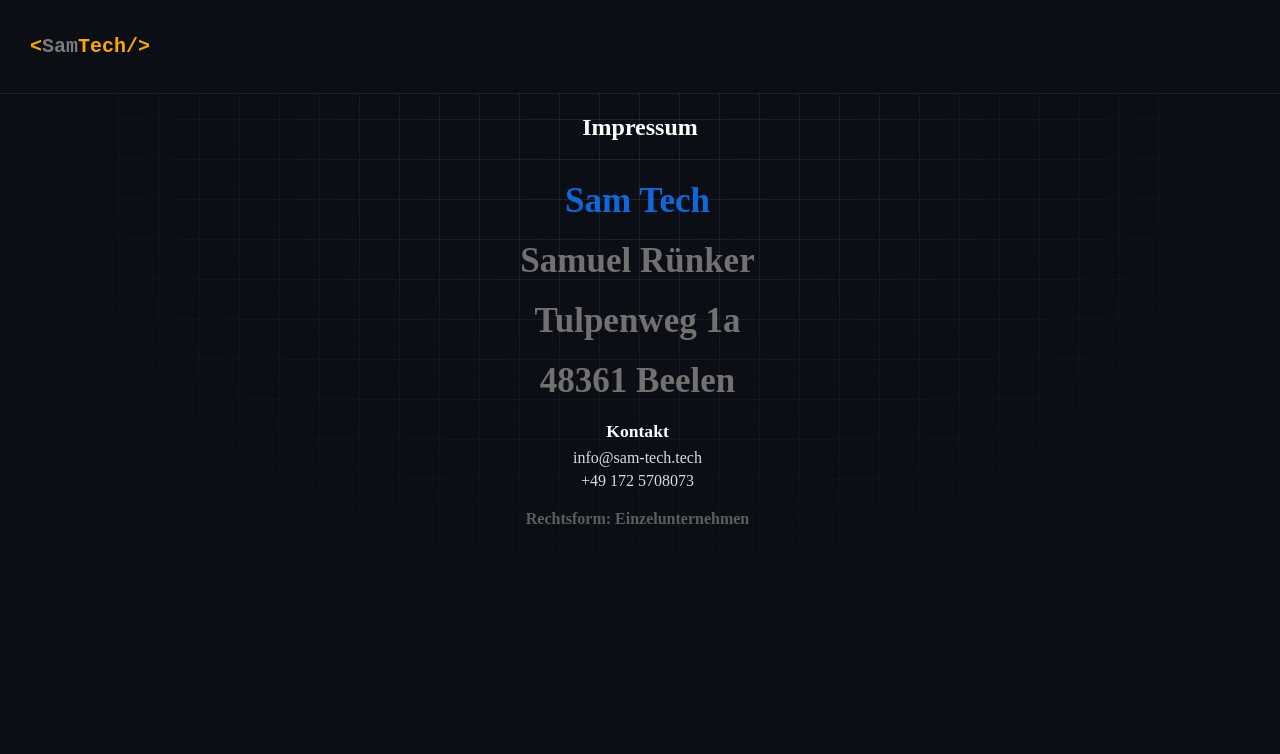
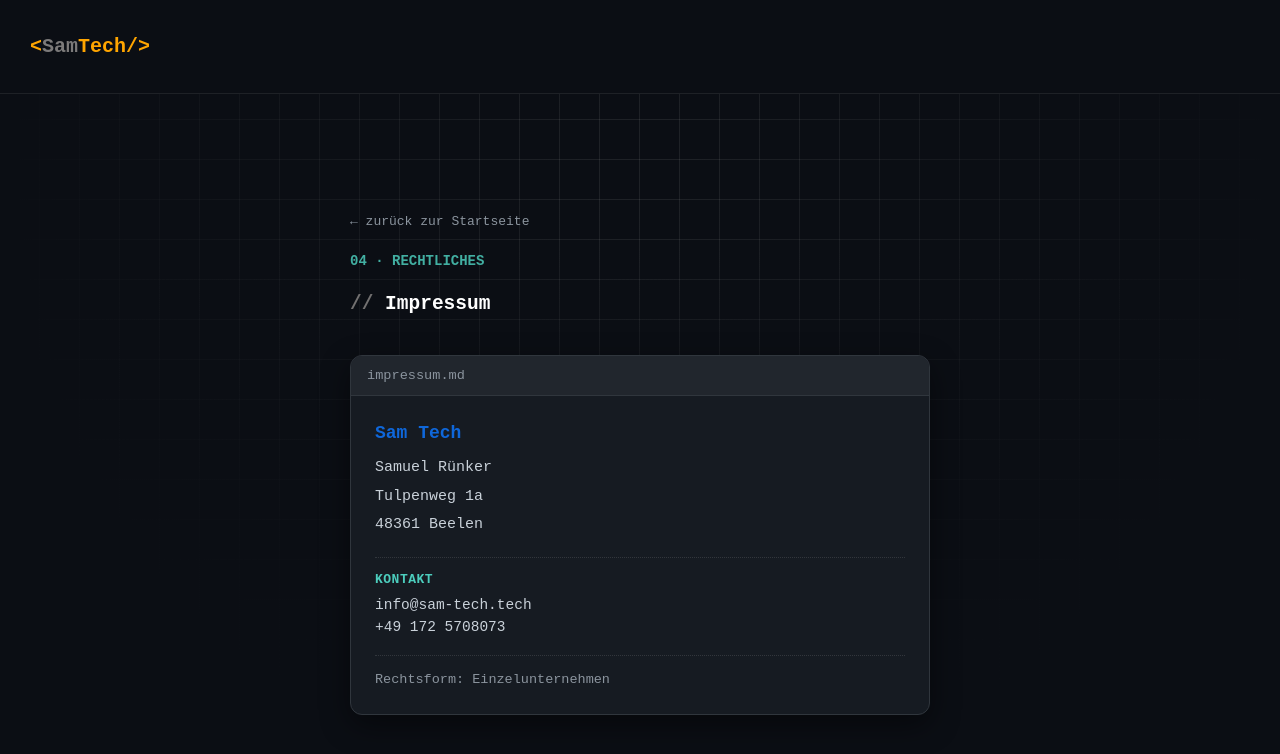
Before and after one commit to CoderSammy20/portfolio, a plain HTML site: page impressum/index.html in a window 1280 px wide. Drawn offline with Linux system fonts and the light colour scheme; files that its build step writes are made by us from their sources.

Commit message:
Add files via upload

```diff
--- a/css/components.css
+++ b/css/components.css
@@ -353,77 +353,6 @@
   text-decoration: none;
 }
 
-.li_imp {
-  color: rgb(114, 112, 112);
-  display: flex;
-  flex-direction: column;
-  align-items: center;
-  list-style: none;
-  gap: 10px;
-  margin-top: 20px;
-  font-size: 35px;
-  margin-left: -45px;
-  font-weight: bold;
-  font-style: monospace;
-}
-
-.i-content {
-  align-items: center;
-  font-weight: bold;
-  font-style: monospace;
-  display: flex;
-  flex-direction: column;
-  color: white;
-}
-
-#iTech {
-  color: rgb(15, 103, 218);
-  font-weight: bold;
-  font-style: monospace;
-}
-
-#In {
-  font-size: 1rem;
-  color: rgb(114, 112, 112);
-  opacity: 0.8;
-  margin-top: 20px;
-  list-style: none;
-  text-align: center;
-}
-
-.legal-contact {
-  margin-top: 20px;
-  display: flex;
-  flex-direction: column;
-  align-items: center;
-  gap: 5px;
-  list-style: none;
-  color: #ffffff;
-  margin-left: -45px;
-}
-
-.contact-title {
-  font-weight: bold;
-  font-size: 1.1rem;
-  color: #ffffff;
-  margin-bottom: 2px;
-}
-
-.legal-contact a {
-  color: #ffffff;
-  text-decoration: none;
-  font-size: 1rem;
-  opacity: 0.85;
-  text-align: center;
-  display: inline-block;
-  transition: opacity 0.2s;
-}
-
-.legal-contact a:hover {
-  opacity: 1;
-  text-decoration: underline;
-}
-
 .Head a, .Ilink {
   color: inherit;
   text-decoration: none;
@@ -501,7 +430,6 @@
   font-family: monospace;
 }
 
-
 .game-section {
   width: 100%;
   max-width: 900px;
@@ -520,101 +448,3 @@
   font-weight: bold;
   font-style: monospace;
 }
-
-#maintenance-overlay {
-  position: fixed;
-  inset: 0;
-  background-color: rgba(13, 17, 23, 0.96);
-  backdrop-filter: blur(8px);
-  z-index: 9999;
-  display: flex;
-  align-items: center;
-  justify-content: center;
-  padding: 20px;
-  font-family: monospace;
-}
-
-.maintenance-box {
-  width: 100%;
-  max-width: 520px;
-  background-color: #161b22;
-  border: 1px solid #30363d;
-  border-radius: 12px;
-  overflow: hidden;
-  box-shadow: 0 20px 50px rgba(0, 0, 0, 0.7);
-}
-
-.maintenance-header {
-  background-color: #0f1319;
-  padding: 12px 16px;
-  display: flex;
-  align-items: center;
-  gap: 8px;
-  border-bottom: 1px solid rgba(255, 255, 255, 0.05);
-}
-
-.maintenance-title {
-  color: #8b949e;
-  font-size: 12px;
-  margin-left: 8px;
-}
-
-.maintenance-body {
-  padding: 28px 24px;
-  color: #c9d1d9;
-}
-
-.m-code {
-  color: #4ccdbd;
-  font-weight: bold;
-  margin: 0 0 10px 0;
-  font-size: 13px;
-}
-
-.maintenance-body h1 {
-  color: #ffffff;
-  font-size: 22px;
-  margin: 0 0 14px 0;
-  line-height: 1.3;
-}
-
-.maintenance-body h1 span {
-  color: orange;
-}
-
-.m-text {
-  color: #8b949e;
-  font-size: 14px;
-  line-height: 1.5;
-  margin: 0 0 20px 0;
-}
-
-.m-text strong {
-  color: rgb(15, 103, 218);
-}
-
-.m-prompt {
-  margin: 0;
-  font-size: 13px;
-  color: #c9d1d9;
-}
-
-.maintenance-footer {
-  background-color: #0f1319;
-  padding: 12px 24px;
-  border-top: 1px solid rgba(255, 255, 255, 0.05);
-  display: flex;
-  justify-content: flex-end;
-}
-
-.maintenance-footer a {
-  color: #8b949e;
-  text-decoration: none;
-  font-size: 13px;
-  transition: color 0.2s ease;
-}
-
-.maintenance-footer a:hover {
-  color: #ff9900;
-  text-decoration: underline;
-}
--- /dev/null
+++ b/css/overlays.css
@@ -0,0 +1,281 @@
+/* --- Wartungsmodus --- */
+#maintenance-overlay {
+  position: fixed;
+  inset: 0;
+  background-color: rgba(13, 17, 23, 0.96);
+  backdrop-filter: blur(8px);
+  z-index: 9999;
+  display: flex;
+  align-items: center;
+  justify-content: center;
+  padding: 20px;
+  font-family: monospace;
+}
+
+.maintenance-box {
+  width: 100%;
+  max-width: 520px;
+  background-color: #161b22;
+  border: 1px solid #30363d;
+  border-radius: 12px;
+  overflow: hidden;
+  box-shadow: 0 20px 50px rgba(0, 0, 0, 0.7);
+}
+
+.maintenance-header {
+  background-color: #0f1319;
+  padding: 12px 16px;
+  display: flex;
+  align-items: center;
+  gap: 8px;
+  border-bottom: 1px solid rgba(255, 255, 255, 0.05);
+}
+
+.maintenance-title {
+  color: #8b949e;
+  font-size: 12px;
+  margin-left: 8px;
+}
+
+.maintenance-body {
+  padding: 28px 24px;
+  color: #c9d1d9;
+}
+
+.m-code {
+  color: #4ccdbd;
+  font-weight: bold;
+  margin: 0 0 10px 0;
+  font-size: 13px;
+}
+
+.maintenance-body h1 {
+  color: #ffffff;
+  font-size: 22px;
+  margin: 0 0 14px 0;
+  line-height: 1.3;
+}
+
+.maintenance-body h1 span {
+  color: orange;
+}
+
+.m-text {
+  color: #8b949e;
+  font-size: 14px;
+  line-height: 1.5;
+  margin: 0 0 20px 0;
+}
+
+.m-text strong {
+  color: rgb(15, 103, 218);
+}
+
+.m-prompt {
+  margin: 0;
+  font-size: 13px;
+  color: #c9d1d9;
+}
+
+.maintenance-footer {
+  background-color: #0f1319;
+  padding: 12px 24px;
+  border-top: 1px solid rgba(255, 255, 255, 0.05);
+  display: flex;
+  justify-content: flex-end;
+}
+
+.maintenance-footer a {
+  color: #8b949e;
+  text-decoration: none;
+  font-size: 13px;
+  transition: color 0.2s ease;
+}
+
+.maintenance-footer a:hover {
+  color: #ff9900;
+  text-decoration: underline;
+}
+
+/* --- Impressum --- */
+.impressum-page {
+  width: 100%;
+  max-width: 620px;
+  margin: 120px auto 80px auto;
+  padding: 0 20px;
+  box-sizing: border-box;
+  font-family: monospace;
+}
+
+.imp-back {
+  display: inline-block;
+  color: #8b949e;
+  text-decoration: none;
+  font-size: 13px;
+  margin-bottom: 24px;
+  transition: color 0.2s ease;
+}
+
+.imp-back:hover {
+  color: #ff9900;
+}
+
+.impressum-page .i-content {
+  align-items: flex-start;
+  text-align: left;
+  margin-bottom: 24px;
+}
+
+.imp-kicker {
+  color: rgb(66, 175, 162);
+  font-weight: bold;
+  font-size: 14px;
+  margin: 0 0 8px 0;
+}
+
+.imp-heading {
+  color: #ffffff;
+}
+
+.imp-card {
+  background-color: #161b22;
+  border: 1px solid #30363d;
+  border-radius: 12px;
+  overflow: hidden;
+  box-shadow: 0 10px 30px rgba(0, 0, 0, 0.45);
+}
+
+.impressum-page .imp_desc {
+  list-style: none;
+  margin: 0;
+  padding: 24px;
+  display: flex;
+  flex-direction: column;
+  gap: 6px;
+}
+
+.impressum-page .li_imp {
+  margin: 0;
+  margin-left: 0;
+  align-items: flex-start;
+  font-size: 15px;
+  font-weight: normal;
+  color: #c9d1d9;
+  line-height: 1.5;
+}
+
+.impressum-page #iTech {
+  color: rgb(15, 103, 218);
+  font-size: 18px;
+  font-weight: bold;
+  margin-bottom: 4px;
+}
+
+.impressum-page #In {
+  margin-top: 14px;
+  padding-top: 14px;
+  border-top: 1px dotted rgba(255, 255, 255, 0.12);
+  font-size: 13.5px;
+  color: #8b949e;
+  opacity: 1;
+}
+
+.impressum-page .legal-contact {
+  margin-top: 14px;
+  margin-left: 0;
+  padding-top: 14px;
+  border-top: 1px dotted rgba(255, 255, 255, 0.12);
+  align-items: flex-start;
+  gap: 6px;
+}
+
+.impressum-page .contact-title {
+  color: #4ccdbd;
+  font-size: 13px;
+  text-transform: uppercase;
+  letter-spacing: 0.5px;
+  margin-bottom: 4px;
+}
+
+.impressum-page .legal-contact a {
+  color: #c9d1d9;
+  font-size: 14.5px;
+  text-align: left;
+  opacity: 1;
+}
+
+.impressum-page .legal-contact a:hover {
+  color: #ff9900;
+  text-decoration: underline;
+}
+
+.li_imp {
+  color: rgb(114, 112, 112);
+  display: flex;
+  flex-direction: column;
+  align-items: center;
+  list-style: none;
+  gap: 10px;
+  margin-top: 20px;
+  font-size: 35px;
+  margin-left: -45px;
+  font-weight: bold;
+  font-style: monospace;
+}
+
+.i-content {
+  align-items: center;
+  font-weight: bold;
+  font-style: monospace;
+  display: flex;
+  flex-direction: column;
+  color: white;
+}
+
+#iTech {
+  color: rgb(15, 103, 218);
+  font-weight: bold;
+  font-style: monospace;
+}
+
+#In {
+  font-size: 1rem;
+  color: rgb(114, 112, 112);
+  opacity: 0.8;
+  margin-top: 20px;
+  list-style: none;
+  text-align: center;
+}
+
+.legal-contact {
+  margin-top: 20px;
+  display: flex;
+  flex-direction: column;
+  align-items: center;
+  gap: 5px;
+  list-style: none;
+  color: #ffffff;
+  margin-left: -45px;
+}
+
+.contact-title {
+  font-weight: bold;
+  font-size: 1.1rem;
+  color: #ffffff;
+  margin-bottom: 2px;
+}
+
+.legal-contact a {
+  color: #ffffff;
+  text-decoration: none;
+  font-size: 1rem;
+  opacity: 0.85;
+  text-align: center;
+  display: inline-block;
+  transition: opacity 0.2s;
+}
+
+.legal-contact a:hover {
+  opacity: 1;
+  text-decoration: underline;
+}
--- a/impressum/index.html
+++ b/impressum/index.html
@@ -1,45 +1,45 @@
 <!DOCTYPE html>
-<html lang="en">
+<html lang="de">
 <head>
     <meta charset="UTF-8">
     <meta name="viewport" content="width=device-width, initial-scale=1.0">
     <title>Sam Tech • Impressum</title>
-    <link rel="stylesheet" href="../css/style.css" />
-    <link rel="stylesheet" href="../css/components.css" />
+    <link rel="stylesheet" href="css/style.css" />
+    <link rel="stylesheet" href="css/components.css" />
+    <link rel="stylesheet" href="css/overlays.css" />
 </head>
 <body>
     <header>
       <a class="Hlink" href="https://sam-tech.tech/">
-      <p id="O1"><<span id="Tname">Sam</span><span id="O2">Tech/></span></p>
+        <p id="O1">&lt;<span id="Tname">Sam</span><span id="O2">Tech/&gt;</span></p>
       </a>
     </header>
+
+    <main class="impressum-page">
+      <a href="../index.html" class="imp-back">← zurück zur Startseite</a>
+
       <section class="i-content">
-      <h1>Impressum</h1>
+        <p class="imp-kicker">04 · RECHTLICHES</p>
+        <h1 class="Slashes">// <span class="imp-heading">Impressum</span></h1>
       </section>
+
       <section class="imp">
-          </h1>
+        <div class="imp-card">
+          <div class="box-header">impressum.md</div>
           <ul class="imp_desc">
-            <li id="iTech" class="li_imp">
-            Sam Tech
-            </li>
-            <li class="li_imp">
-            Samuel Rünker
-            </li>
-            <li id="P1"  class="li_imp">
-            Tulpenweg 1a
-            </li>
-            <li class="li_imp">
-            48361 Beelen
-            </li>
+            <li id="iTech" class="li_imp">Sam Tech</li>
+            <li class="li_imp">Samuel Rünker</li>
+            <li id="P1" class="li_imp">Tulpenweg 1a</li>
+            <li class="li_imp">48361 Beelen</li>
             <li class="legal-contact">
               <span class="contact-title">Kontakt</span>
               <a href="mailto:info@sam-tech.tech">info@sam-tech.tech</a>
-            <a href="tel:+49 172 5708073">+49 172 5708073</a>
+              <a href="tel:+491725708073">+49 172 5708073</a>
             </li>
-            <li id="In"  class="li_imp">
-            Rechtsform: Einzelunternehmen
-            </li>
+            <li id="In" class="li_imp">Rechtsform: Einzelunternehmen</li>
           </ul>
+        </div>
       </section>
+    </main>
 </body>
 </html>
```
Also changed, not shown: index.html (+1 -0 lines). Lines whose indentation alone changed are shown as unchanged.
